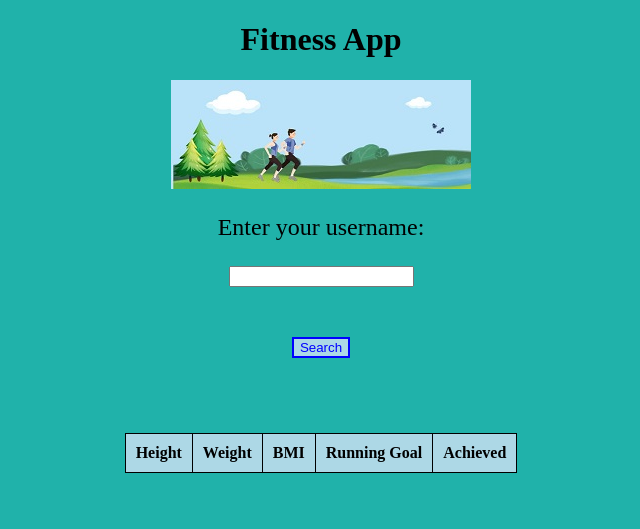
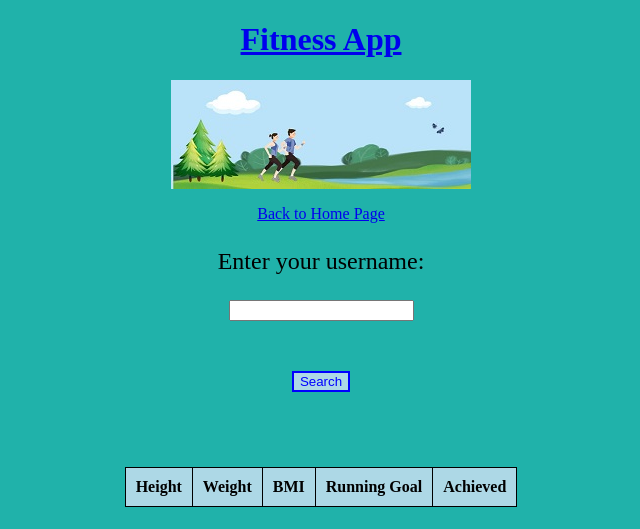
Before and after one commit to sb3958/cs375, a website: page public_html/search.html in a window 1280 px wide. Shown: the whole page, without its empty margins (319-959 px from the left). Drawn offline with nearby package versions, Linux system fonts and the light colour scheme.

Commit message:
Adding link to go back to home page for logo and page header from other pages

```diff
--- a/public_html/search.html
+++ b/public_html/search.html
@@ -8,9 +8,9 @@
 
 </head>
 <body>
-	<h1>Fitness App</h1>
-    <img src="logo.jpg" alt="Logo" id="logoID">
-
+	<h1><a href="index.html">Fitness App</a></h1>
+    <a href="index.html"><img src="logo.jpg" alt="Logo" id="logoID"></a>
+    <p><a href="index.html">Back to Home Page</a></p>
 
     <div class="search-div">
         <label for="username">Enter your username: </label>
```
Also changed, not shown: public_html/map.html (+1 -1 lines).
